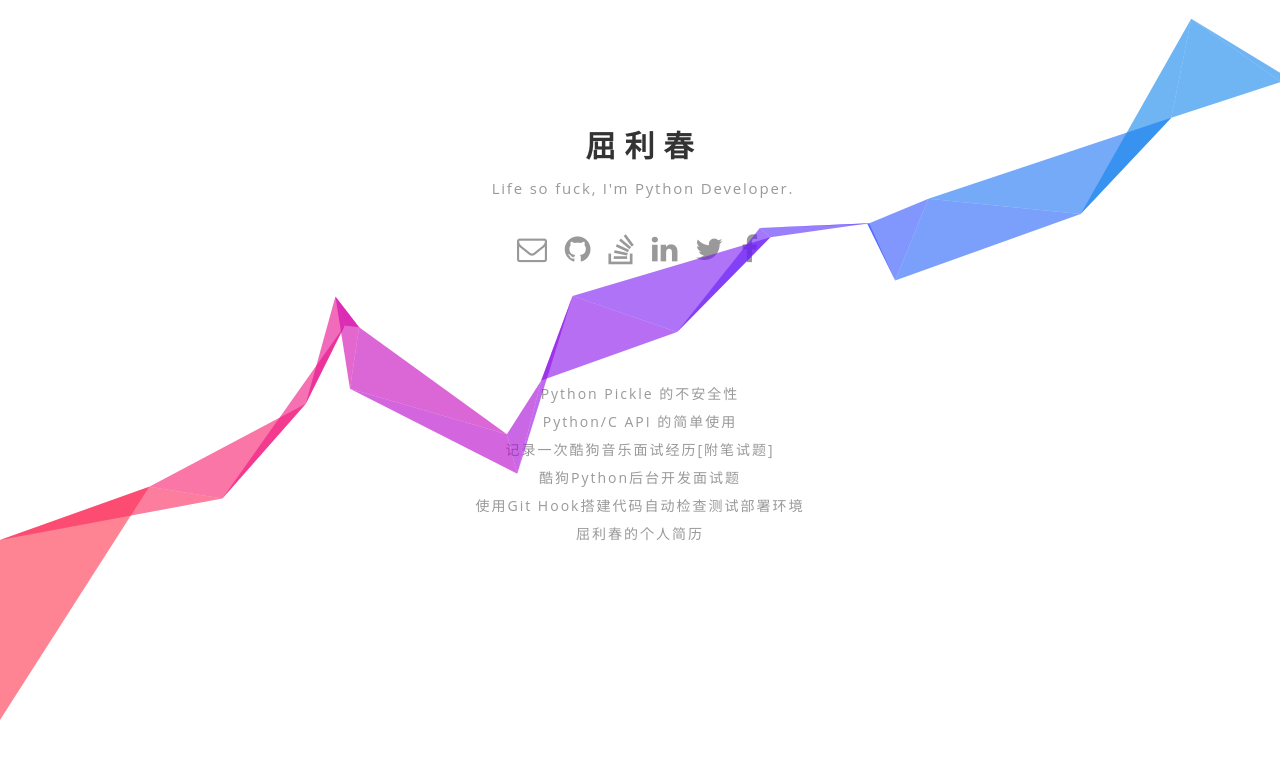
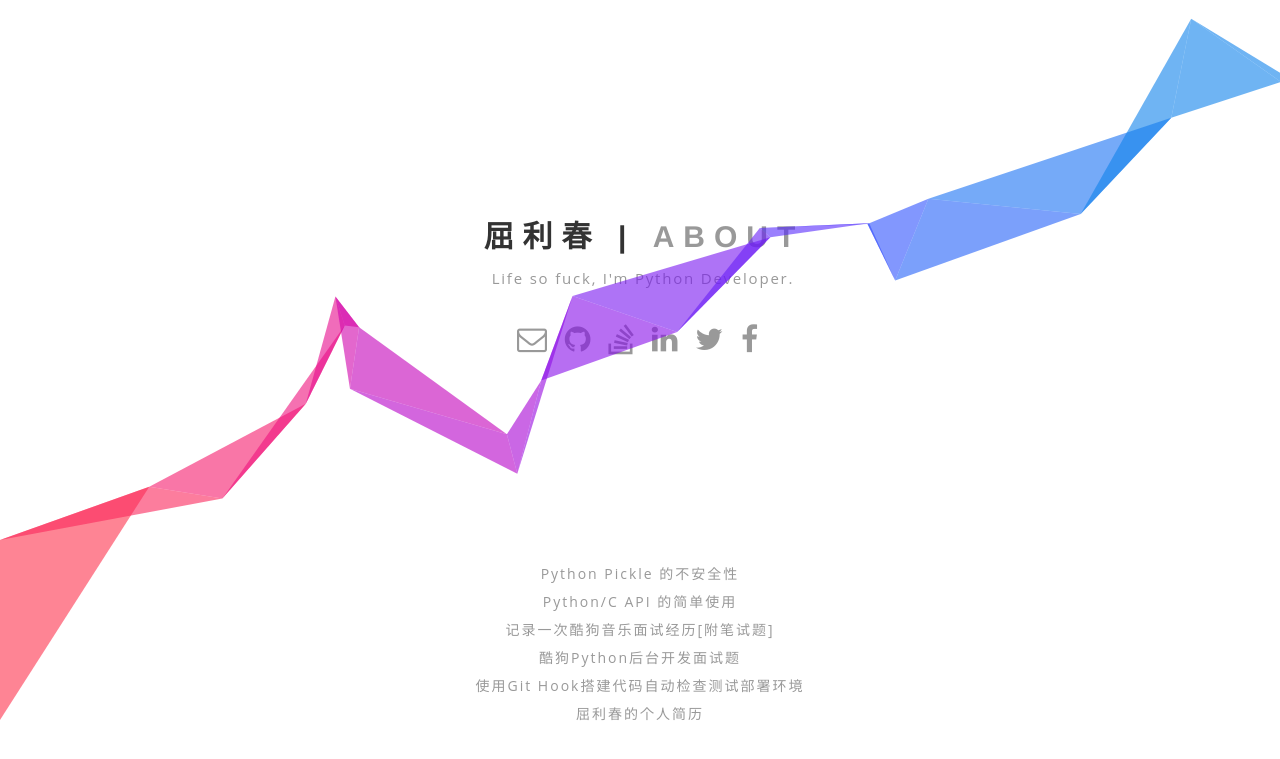
Before and after one commit to qulc/qulc.github.io, a Jekyll site: the page built from index.html, in a window 1280 px wide. Shown: the top 759 px of the page. Built offline with Jekyll 4.4.1, drawn with Linux system fonts in a browser that asks for light colours; nearby versions of some CDN libraries.

Commit message:
fix mobel

```diff
--- a/_layouts/default.html
+++ b/_layouts/default.html
@@ -13,7 +13,7 @@
 
     <body>
         <div id="wrapper">
-            <h1>{{ site.name }}</h1>
+            <h1>{{ site.name }} | <a href="/record/resume.html">about</a></h1>
             <h2>{{ site.description }}</h2>
 
             <div id="icon-link">
--- a/css/index.scss
+++ b/css/index.scss
@@ -13,7 +13,7 @@ body {
     left: 0;
     width: 100%; //320px;
     text-align: center;
-    top: 30%;
+    top: 40%;
     left: 50%;
     margin-left: -50%;
     margin-top: -160px;
@@ -82,8 +82,14 @@ a:hover {
     left: 0;
     width: 100%;
     text-align: center;
-    top: 60%;
+    top: 80%;
     left: 50%;
     margin-left: -50%;
     margin-top: -160px;
 }
+
+@media screen and (max-width: 420px) {
+  .post-list {
+    top: 80%;
+  }
+}
```
Also changed, not shown: _layouts/post.html (+1 -6 lines).
